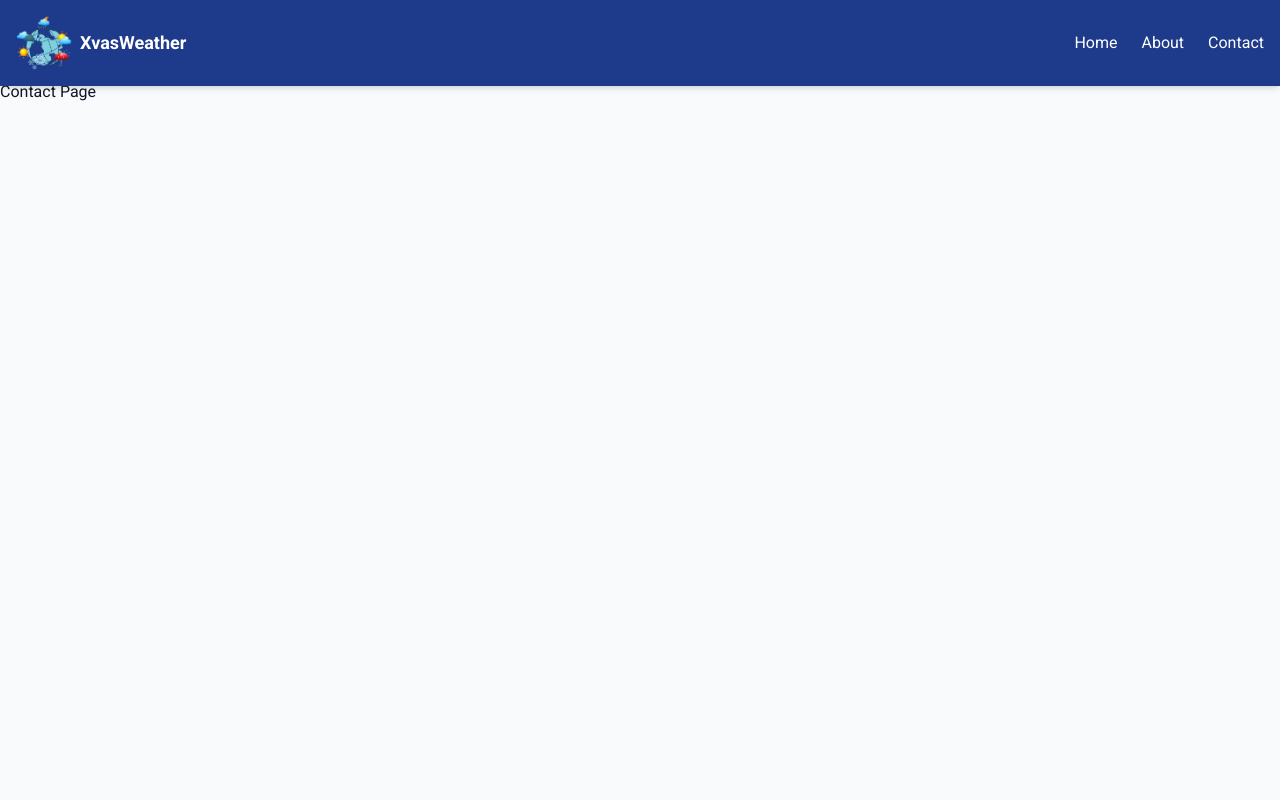
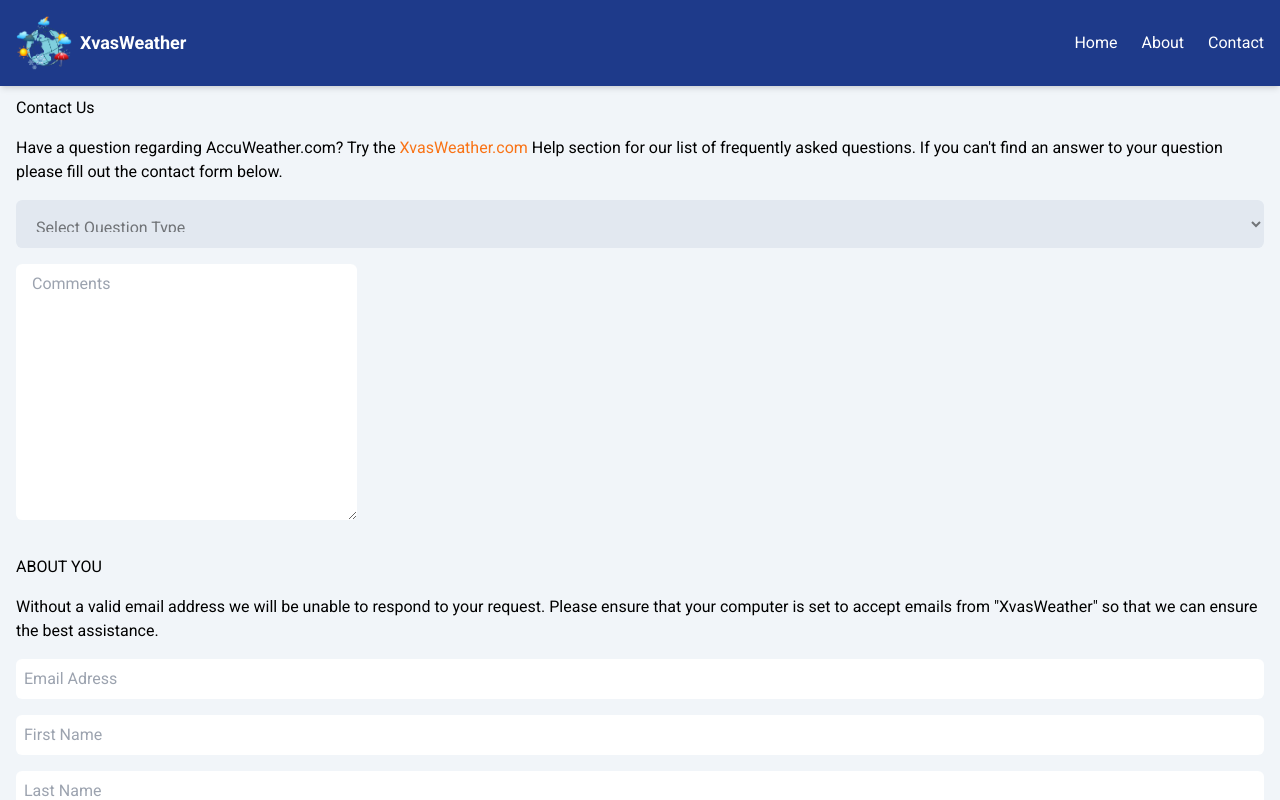
Before and after one commit to Sarmiz1/Weather-App-React, a React (Vite) app: page /contact in a window 1280 px wide. Shown: the top 800 px of the page. Built offline with nearby package versions, Linux system fonts and the light colour scheme.

Commit message:
Created Contact Page

```diff
--- a/src/App.jsx
+++ b/src/App.jsx
@@ -1,6 +1,7 @@
 import { Routes, Route } from 'react-router-dom';
 import Navbar from './components/Navbar';
 import Home from './pages/Home/Home';
+import Contact from './pages/Contact/Contact'
 
 function App() {
   return (
@@ -10,7 +11,7 @@ function App() {
         <Routes>
           <Route path="/home" element={<Home />} />
           <Route path="/about" element={<div>About Page</div>} />
-          <Route path="/contact" element={<div>Contact Page</div>} />
+          <Route path="/contact" element={<Contact />} />
         </Routes>
       </div>
     </>
--- /dev/null
+++ b/src/pages/Contact/Contact.jsx
@@ -0,0 +1,118 @@
+function Contact () {
+
+  return (
+    <div className="p-4 bg-slate-100 text-black min-h-screen">
+      <h1 className="text-x font-normal mb-4">
+        Contact Us
+      </h1>
+      <p className="mb-4">
+        Have a question regarding AccuWeather.com? Try the <span className="text-orange-500">XvasWeather.com</span> Help section for our list of frequently asked questions. If you can't find an answer to your question please fill out the contact form below.
+      </p>
+
+      <select name="question type"
+          className="h-12 w-full rounded-[.4rem] p-4 bg-slate-200 text-black/50">
+        <option value =''
+              className='bg-slate-400 rounded-[.4rem]'>
+                Select Question Type
+        </option>
+        <option value =''
+              className='bg-slate-400 rounded-[.4rem]'>
+                Acess Problems
+        </option>
+        <option value =''
+              className='bg-slate-400 rounded-[.4rem]'>
+                Billing & Account Issues
+        </option>
+        <option value =''
+              className='bg-slate-400 rounded-[.4rem]'>
+                Broken Image or Page
+        </option>
+        <option value =''
+              className='bg-slate-400 rounded-[.4rem]'>
+                Report A Typo
+        </option>
+        <option value =''
+              className='bg-slate-400 rounded-[.4rem]'>
+                Can't Login To Subscription Site
+        </option>
+        <option value =''
+              className='bg-slate-400 rounded-[.4rem]'>
+                Current Conditions Information
+        </option>
+        <option value =''
+              className='bg-slate-400 rounded-[.4rem]'>
+                Error Message Received
+        </option>
+        <option value =''
+              className='bg-slate-400 rounded-[.4rem]'>
+                Select Question Type
+        </option>
+        <option value =''
+              className='bg-slate-400 rounded-[.4rem]'>
+                Select Question Type
+        </option>
+        <option value =''
+              className='bg-slate-400 rounded-[.4rem]'>
+                Select Question Type
+        </option>
+        <option value =''
+              className='bg-slate-400 rounded-[.4rem]'>
+                Select Question Type
+        </option>
+        <option value =''
+              className='bg-slate-400 rounded-[.4rem]'>
+                Select Question Type
+        </option>
+        <option value =''
+              className='bg-slate-400 rounded-[.4rem]'>
+                Select Question Type
+        </option>
+        <option value =''
+              className='bg-slate-400 rounded-[.4rem]'>
+                Select Question Type
+        </option>
+        <option value =''
+              className='bg-slate-400 rounded-[.4rem]'>
+                Select Question Type
+        </option>
+      </select>
+
+      <textarea
+        name="comments"
+        id="comments"
+        placeholder="Comments"
+        cols={35}
+        rows={10}
+        minLength={20}
+        maxLength={100}
+        className="rounded-[.4rem] mt-4 py-2 px-4" />
+
+      <h2 className="text-x font-normal mt-7 mb-4">ABOUT YOU</h2>
+      <p>Without a valid email address we will be unable to respond to your request. Please ensure that your computer is set to accept emails from "XvasWeather" so that we can ensure the best assistance. </p>
+
+      <div className="flex flex-col gap-4 my-4">
+        <input
+          type="email"
+          placeholder="Email Adress"
+          className="p-2 rounded-md"/>
+        <input
+          type="text"
+          placeholder="First Name"
+          className="p-2 rounded-md"/>
+        <input
+          type="text"
+          placeholder="Last Name"
+          className="p-2 rounded-md"/>
+        <input type="text"
+          placeholder="Zip-Code"
+          className="p-2 rounded-md"/>
+        <button className="block bg-orange-600  p-3 rounded-md text-white">Submit</button>
+      </div>
+
+      <p>All information collected on this page will be used for internal use only. AccuWeather.com will not sell, distribute, or otherwise share your email address with outside organizations.</p>
+    </div>
+  )
+}
+
+
+export default Contact
--- a/src/pages/Home/components/CountryWeather.jsx
+++ b/src/pages/Home/components/CountryWeather.jsx
@@ -1,5 +1,5 @@
 import { useState } from "react"
-import { HiChevronDown, HiChevronUp, HiArrowRight } from "react-icons/hi";
+import {  HiArrowRight } from "react-icons/hi";
 import CityWeatherGrid from "./CityWeatherGrid"
 
 function CountryWeather() {
--- a/src/pages/Home/components/Main.jsx
+++ b/src/pages/Home/components/Main.jsx
@@ -1,9 +1,11 @@
 import CountryWeather from "./CountryWeather";
+import WeatherNews from './WeatherNews'
 
 function MainContent() {
   return (
     <main>
       <CountryWeather />
+      <WeatherNews />
     </main>
   );
 }
--- /dev/null
+++ b/src/pages/Home/components/WeatherNews.jsx
@@ -0,0 +1,61 @@
+import {  HiArrowRight } from "react-icons/hi";
+
+
+function WeatherNews() {
+
+
+  return (
+    <section className="mt-8 flex flex-col">
+      <div className="flex mb-2 items-center gap-1">
+        <h1 className="text-base">Weather News</h1>
+        <p className="ml-auto font-thin text-[.9rem]">
+          See more
+        </p>
+        <HiArrowRight size={18}/>
+      </div>
+
+      <ul className="flex gap-3 overflow-auto">
+        <li className="flex flex-col rounded-2xl bg-slate-300
+            h-60 w-52 shrink-0 pb-4 dark:bg-slate-500">
+          <img
+            src="/test.webp"
+            alt="img"
+            className="w-full h-32 object-cover rounded-t-2xl"
+          />
+          <p className="mt-3 mx-4 text-sm">
+            Feet of Snow bury Russia's Kamchatka Peninsula
+          </p>
+          <p className="mt-auto text-[.8rem] mx-4">1 day ago</p>
+        </li>
+
+        <li className="flex flex-col rounded-2xl bg-slate-300
+            h-60 w-52 shrink-0 pb-4 dark:bg-slate-500">
+          <img
+            src="/test.webp"
+            alt="img"
+            className="w-full h-32 object-cover rounded-t-2xl"
+          />
+          <p className="mt-3 mx-4 text-sm">
+            Feet of Snow bury Russia's Kamchatka Peninsula
+          </p>
+          <p className="mt-auto text-[.8rem] mx-4">1 day ago</p>
+        </li>
+        <li className="flex flex-col rounded-2xl bg-slate-300
+            h-60 w-52 shrink-0 pb-4 dark:bg-slate-500">
+          <img
+            src="/test.webp"
+            alt="img"
+            className="w-full h-32 object-cover rounded-t-2xl"
+          />
+          <p className="mt-3 mx-4 text-sm">
+            Feet of Snow bury Russia's Kamchatka Peninsula
+          </p>
+          <p className="mt-auto text-[.8rem] mx-4">1 day ago</p>
+        </li>
+
+      </ul>
+    </section>
+  )
+}
+
+export default WeatherNews
--- /dev/null
+++ b/src/pages/Home/home.data.js
@@ -0,0 +1,46 @@
+export const weatherData ={
+  "location": {
+    "city": "Lagos",
+    "country": "Nigeria",
+    "lat": 6.5244,
+    "lon": 3.3792,
+    "timezone": "Africa/Lagos"
+  },
+  "current": {
+    "temperature": 29,
+    "feels_like": 33,
+    "condition": "Partly Cloudy",
+    "humidity": 78,
+    "wind_speed": 4.6,
+    "wind_direction": "SW",
+    "pressure": 1012,
+    "visibility": 10,
+    "uv_index": 7,
+    "icon": "partly-cloudy"
+  },
+  "forecast": {
+    "daily": [
+      {
+        "date": "2026-01-21",
+        "min": 25,
+        "max": 31,
+        "condition": "Sunny",
+        "icon": "sun"
+      },
+      {
+        "date": "2026-01-22",
+        "min": 24,
+        "max": 30,
+        "condition": "Cloudy",
+        "icon": "cloud"
+      },
+      {
+        "date": "2026-01-23",
+        "min": 23,
+        "max": 29,
+        "condition": "Rain",
+        "icon": "rain"
+      }
+    ]
+  }
+}
```
Also changed, not shown: public/test.webp (added).
